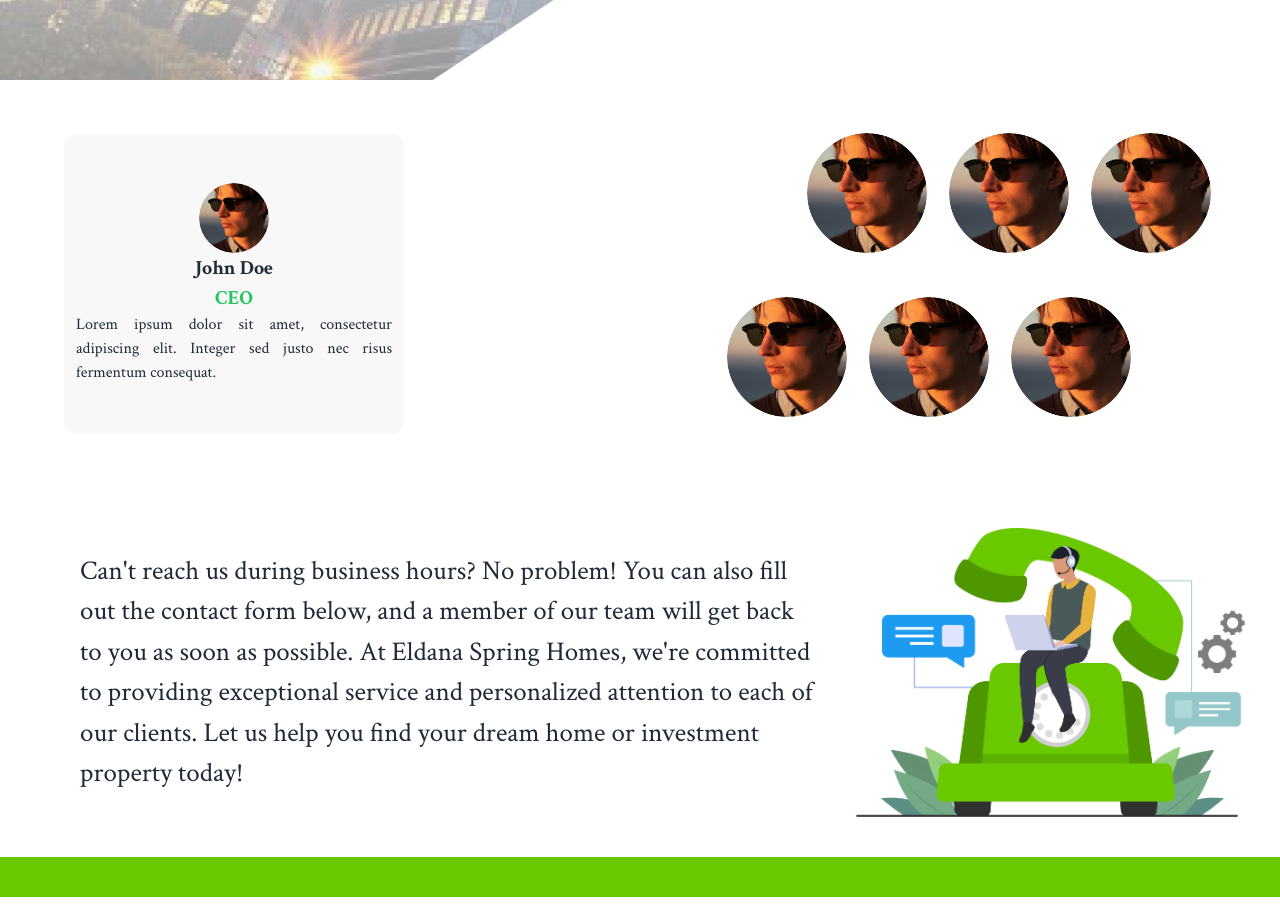
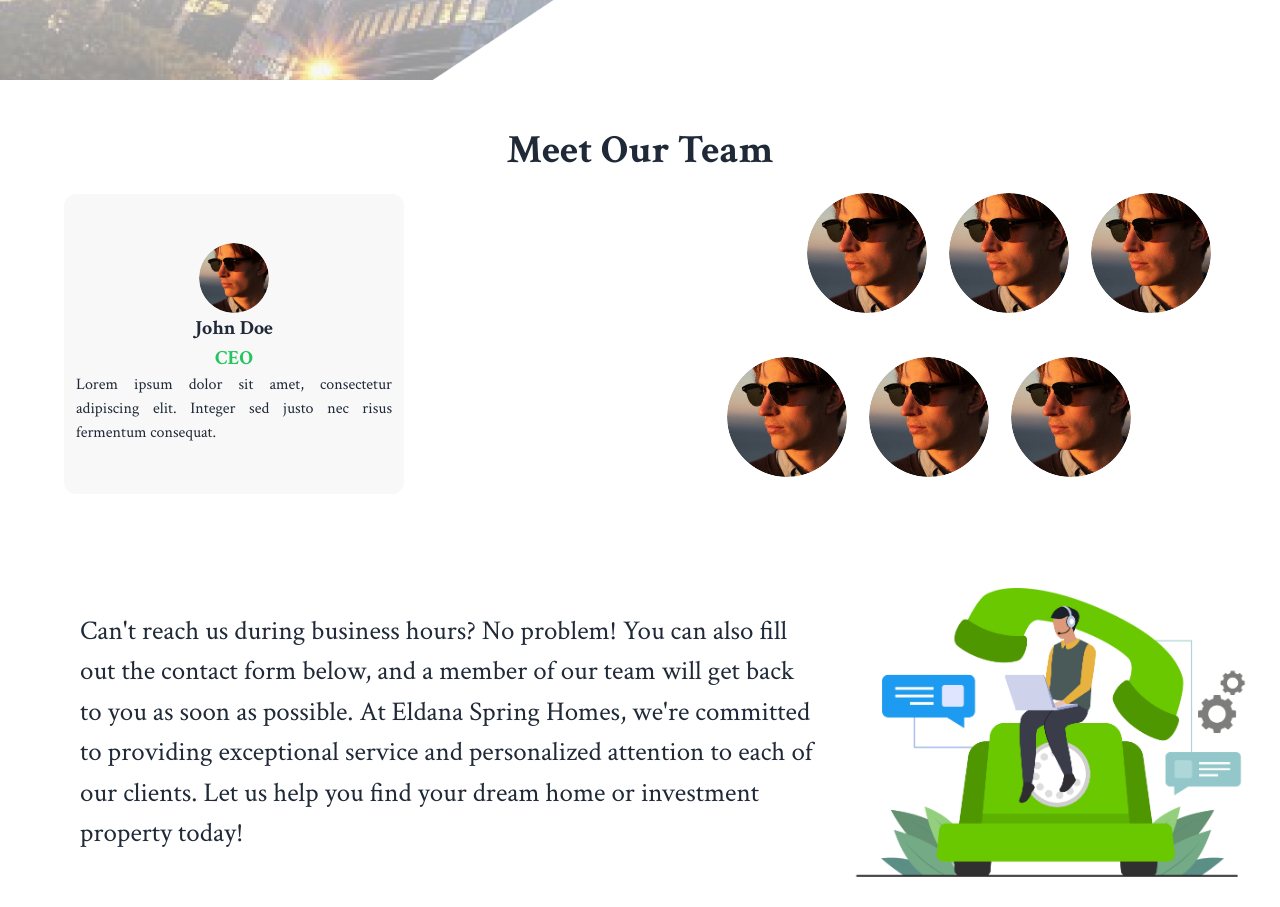
Before and after one commit to haileamlakwalelige/real-estate-elda, a React (Vite) app: page /about in a window 1280 px wide. Shown: the part 1520-2427 px from the top of the page. Built offline with nearby package versions, Linux system fonts and the light colour scheme.

Commit message:
update team section

```diff
--- a/src/components/about/Team.tsx
+++ b/src/components/about/Team.tsx
@@ -72,6 +72,7 @@ const Team = () => {
 
   return (
     <div className='py-10 px-2 md:px-4 lg:px-10 xl:px-16'>
+      <p className='text-gray-800 text-[30px] md:text-[35px] lg:text-[40px] text-center font-extrabold'>Meet Our Team</p>
         <div className='flex flex-col lg:flex-row justify-between items-center gap-10'>
             <div>
                 {selectedMember && (
```
